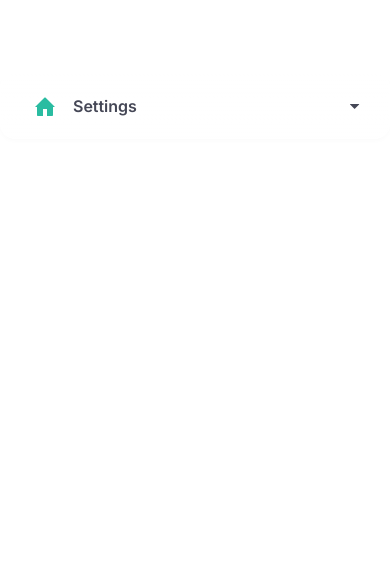
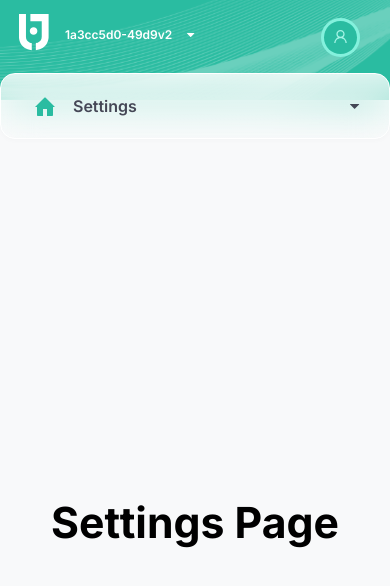
Before and after one commit to iKarans/jersey-client-project, a React (Create React App) app: page /settings in a window 390 px wide. Shown: the top 586 px of the page. Built offline with nearby package versions, Linux system fonts and the light colour scheme.

Commit message:
mobile view widths sorted

```diff
--- a/src/containers/Devices/Devices.jsx
+++ b/src/containers/Devices/Devices.jsx
@@ -3,8 +3,10 @@ import "./Devices.scss";
 
 const Devices = () => {
   return (
+
+
     <div className="devices__text">
-
+     <h1>devices</h1>
     </div>
   )
 }
--- a/src/containers/Devices/Devices.scss
+++ b/src/containers/Devices/Devices.scss
@@ -13,9 +13,11 @@ h1 {
   align-items: center;
   margin-left: 227px;
 
+
   @include mobile {
-    display: none;
     height: 100vh;
+    width: 100%;
+    margin: 0;
  }
 
 }
--- a/src/containers/Header/Header.scss
+++ b/src/containers/Header/Header.scss
@@ -12,5 +12,6 @@
     position: unset;
     left: 0px;
     padding: 0;
+    width: 100%;
   }
 }
--- a/src/containers/Network/Network.scss
+++ b/src/containers/Network/Network.scss
@@ -14,8 +14,12 @@ h1 {
   margin-left: 227px;
 
   @include mobile {
-    display: none;
+    // display: none;
     height: 100vh;
+    width: 100%;
+    margin: 0;
+    flex-direction: column;
+    font-size: 0.5rem;
  }
 
 }
--- a/src/containers/Routes/Routes.scss
+++ b/src/containers/Routes/Routes.scss
@@ -37,6 +37,9 @@
   grid-area: 1 / 2 / 2 / 3;
   background-color: $background-color;
 
+  @include mobile {
+    width: 100%;
+  }
 
  }
 
@@ -49,20 +52,41 @@
   align-items: flex-start;
   grid-area: 1 / 2 / 2 / 3;
 
+  @include mobile {
+    width: 100%;
+  }
+
  }
  .routes__container-settings {
   grid-area: 1 / 2 / 2 / 3;
   background-color: $background-color;
+
+  @include mobile {
+    width: 100%;
+  }
  }
 
  .routes__container-devices {
   grid-area: 1 / 2 / 2 / 3;
   background-color: $background-color;
+  display: flex;
+  flex-direction: column;
+  justify-content: center;
+  align-items: flex-start;
+
+  @include mobile {
+    width: 100%;
+  }
  }
 
  .routes__container-network {
   grid-area: 1 / 2 / 2 / 3;
   background-color: $background-color;
+
+  @include mobile {
+    width: 100%;
+  }
+
  }
 
  .routes__login {
--- a/src/containers/Settings/Settings.scss
+++ b/src/containers/Settings/Settings.scss
@@ -10,8 +10,9 @@
   margin-left: 227px;
 
     @include mobile {
-      display: none;
-      width: 480px;
+      flex-direction: column;
+      width: 100%;
       height: 100vh;
+      margin: 0;
    }
   }
```
